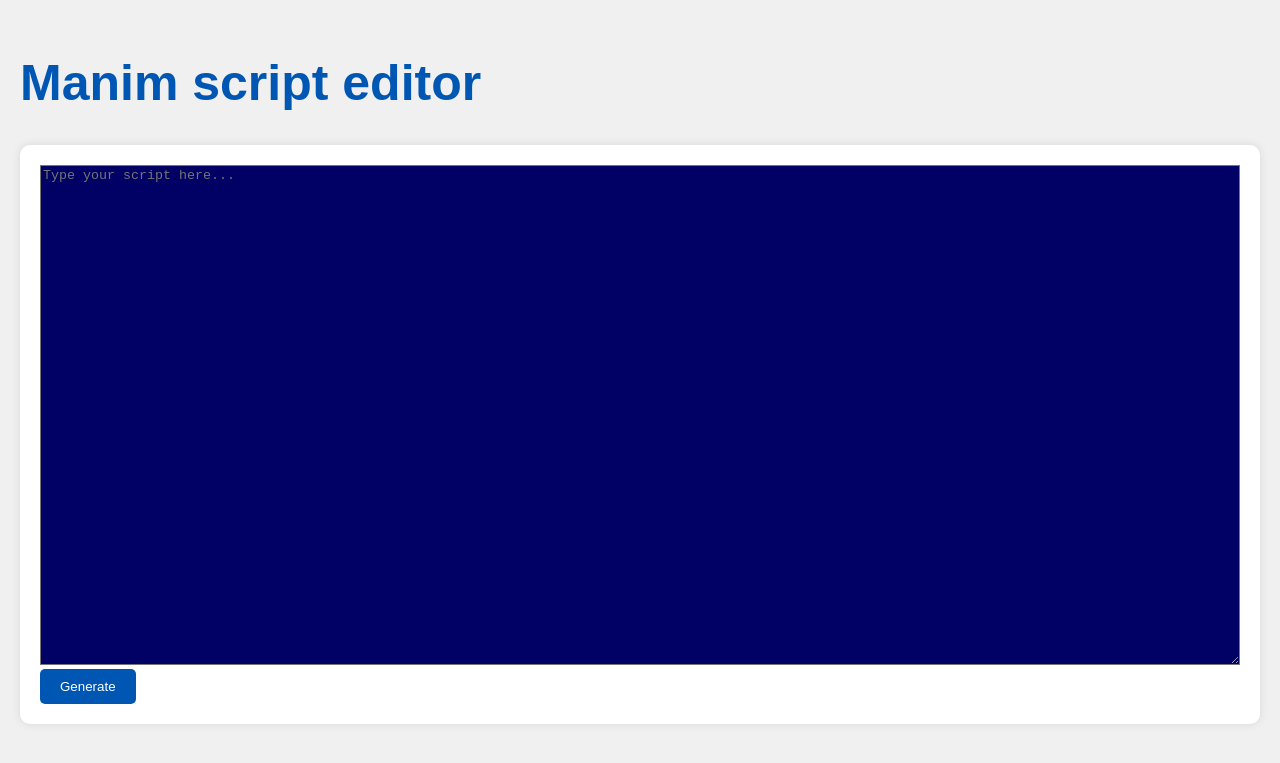
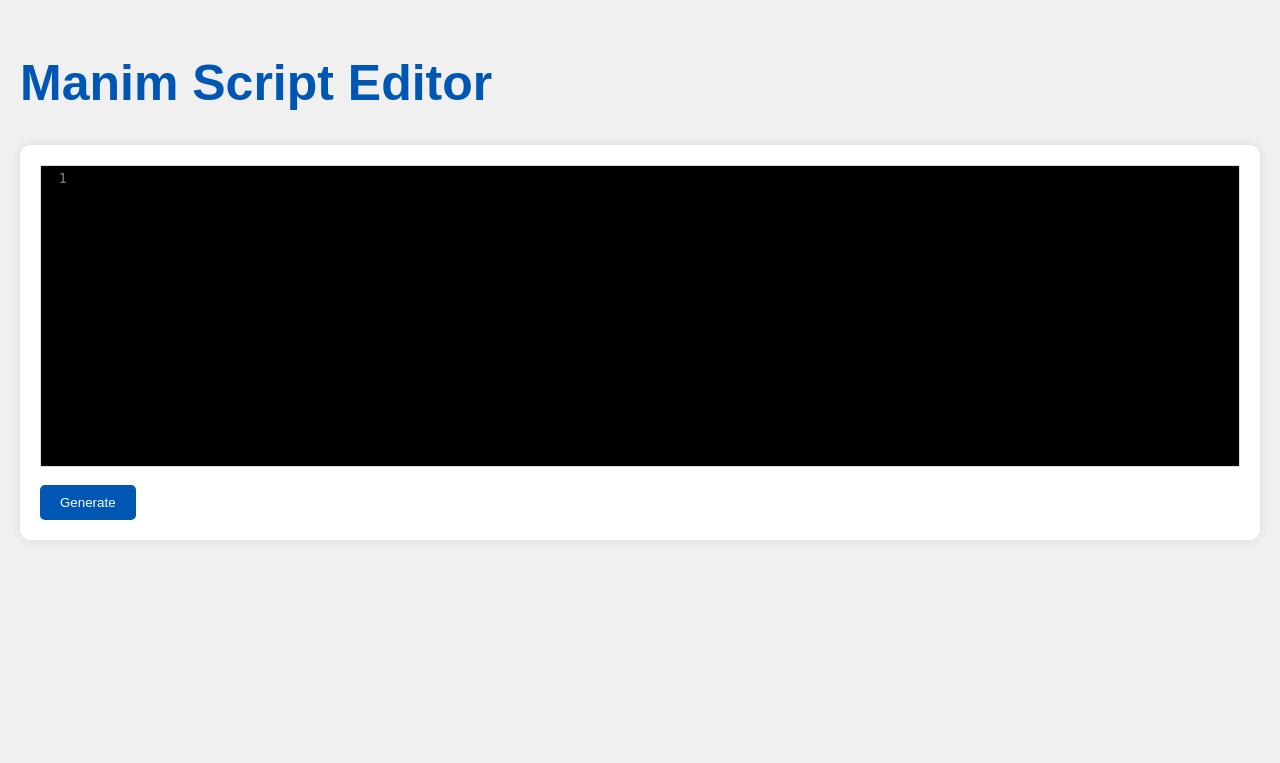
Before and after one commit to pythonge2-a/pythonge2-a-mini-projet-mini-project, a Django app: page /edit/ in a window 1280 px wide. Shown: the top 763 px of the page. Run offline with Django 5.2, Linux system fonts and the light colour scheme.

Commit message:
CodeMirror implemented for the script editor page

```diff
--- a/manim_site/manim_project/static/css/styles.css
+++ b/manim_site/manim_project/static/css/styles.css
@@ -50,3 +50,10 @@
     color: white;
     background-color: rgb(0, 0, 101);
 }
+
+.CodeMirror {
+    border: 1px solid #ddd;
+    font-size: 14px;
+    height: auto;
+    min-height: 200px;
+}
--- a/manim_site/manim_project/templates/manim_project/edit.html
+++ b/manim_site/manim_project/templates/manim_project/edit.html
@@ -2,15 +2,38 @@
 <html>
 <head>
     {% load static %}
-    <title>Manim script editor</title>
+    <title>Manim Script Editor</title>
+
     <link rel="stylesheet" type="text/css" href="{% static 'css/styles.css' %}">
+    <link rel="stylesheet" href="https://cdnjs.cloudflare.com/ajax/libs/codemirror/5.65.5/codemirror.min.css">
+    <link rel="stylesheet" href="https://cdnjs.cloudflare.com/ajax/libs/codemirror/5.65.5/theme/isotope.min.css">
+    <link rel="icon" type="image/x-icon" href="{% static 'images\bourdon.ico' %}">
+
 </head>
 <body>
-    <h1>Manim script editor</h1>
+    <h1>Manim Script Editor</h1>
     <form method="post" action="{% url 'generate_video' %}">
         {% csrf_token %}
-        <textarea name="code" rows="10" cols="50" placeholder="Type your script here..."></textarea><br>
+        <!-- Textarea target of CodeMirror -->
+        <textarea id="code-editor" name="code" placeholder="Type your Python script here..."></textarea><br>
         <button type="submit">Generate</button>
     </form>
+
+    <!-- CodeMirror JS -->
+    <script src="https://cdnjs.cloudflare.com/ajax/libs/codemirror/5.65.5/codemirror.min.js"></script>
+    <script src="https://cdnjs.cloudflare.com/ajax/libs/codemirror/5.65.5/mode/python/python.min.js"></script>
+
+
+    <!-- CodeMirror init -->
+    <script>
+        var editor = CodeMirror.fromTextArea(document.getElementById('code-editor'), {
+            mode: "python",         // Mode Python
+            lineNumbers: true,      // Afficher les numéros de ligne
+            theme: "isotope",       // Thème par défaut
+            indentUnit: 4,          // Taille de l'indentation
+            tabSize: 4,             // Taille des tabulations
+            matchBrackets: true     // Mise en évidence des crochets
+        });
+    </script>
 </body>
 </html>
--- a/manim_site/manim_project/templates/manim_project/home.html
+++ b/manim_site/manim_project/templates/manim_project/home.html
@@ -4,6 +4,7 @@
     {% load static %}
     <title>Home</title>
     <link rel="stylesheet" type="text/css" href="{% static 'css\styles.css' %}">
+    <link rel="icon" type="image/x-icon" href="{% static 'images\bourdon.ico' %}">
 </head>
 <body>
     <h1>Manim-Project</h1>
--- a/manim_site/manim_project/templates/manim_project/result.html
+++ b/manim_site/manim_project/templates/manim_project/result.html
@@ -4,6 +4,7 @@
     {% load static %}
     <title>Result</title>
     <link rel="stylesheet" type="text/css" href="{% static 'css\styles.css' %}">
+    <link rel="icon" type="image/x-icon" href="{% static 'images\bourdon.ico' %}">
 </head>
 
 <body>
--- a/manim_site/temp.py
+++ b/manim_site/temp.py
@@ -1,8 +1,4 @@
 from manim import *
-
-
-
-
 
 
 
```
Also changed, not shown: documents/structure_projet.md (+2 -0 lines), manim_site/manim_project/utils/generate_video.py (+4 -4 lines), manim_site/manim_project/static/images/bourdon.ico (added).
